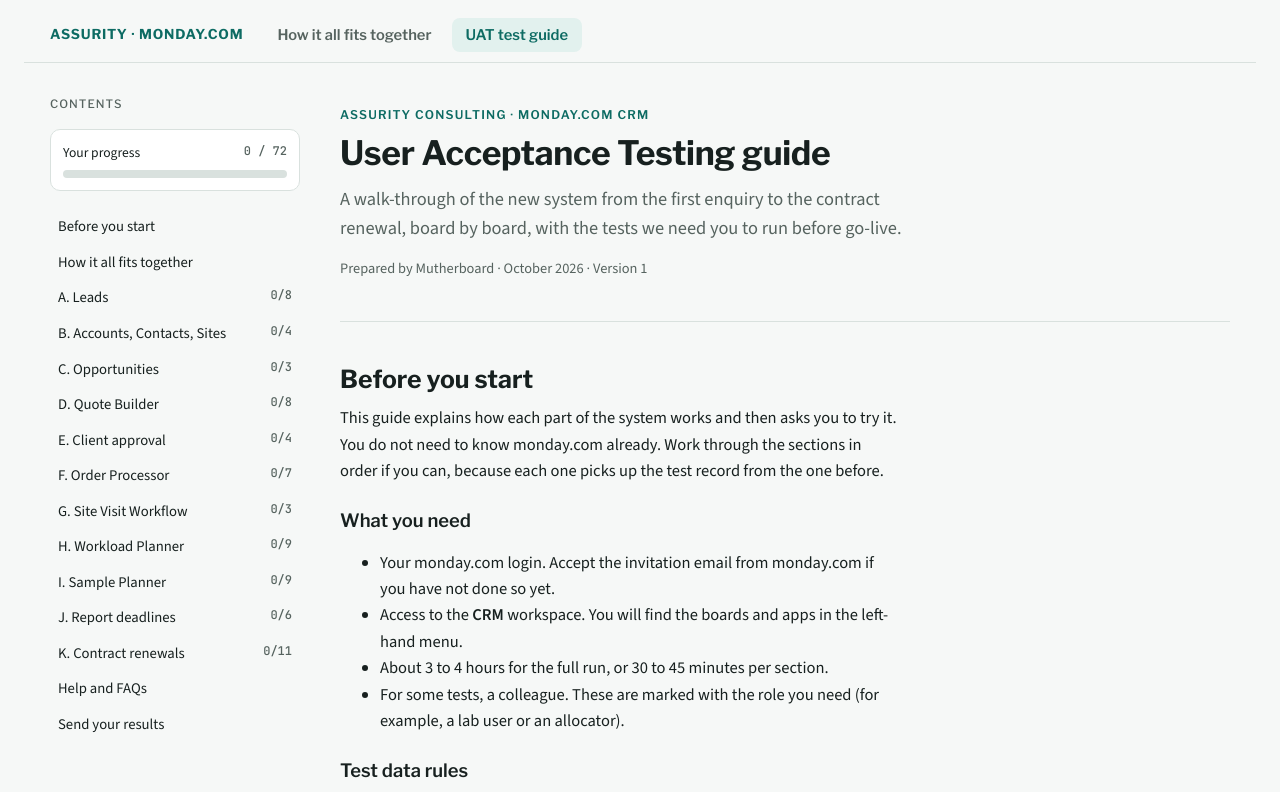
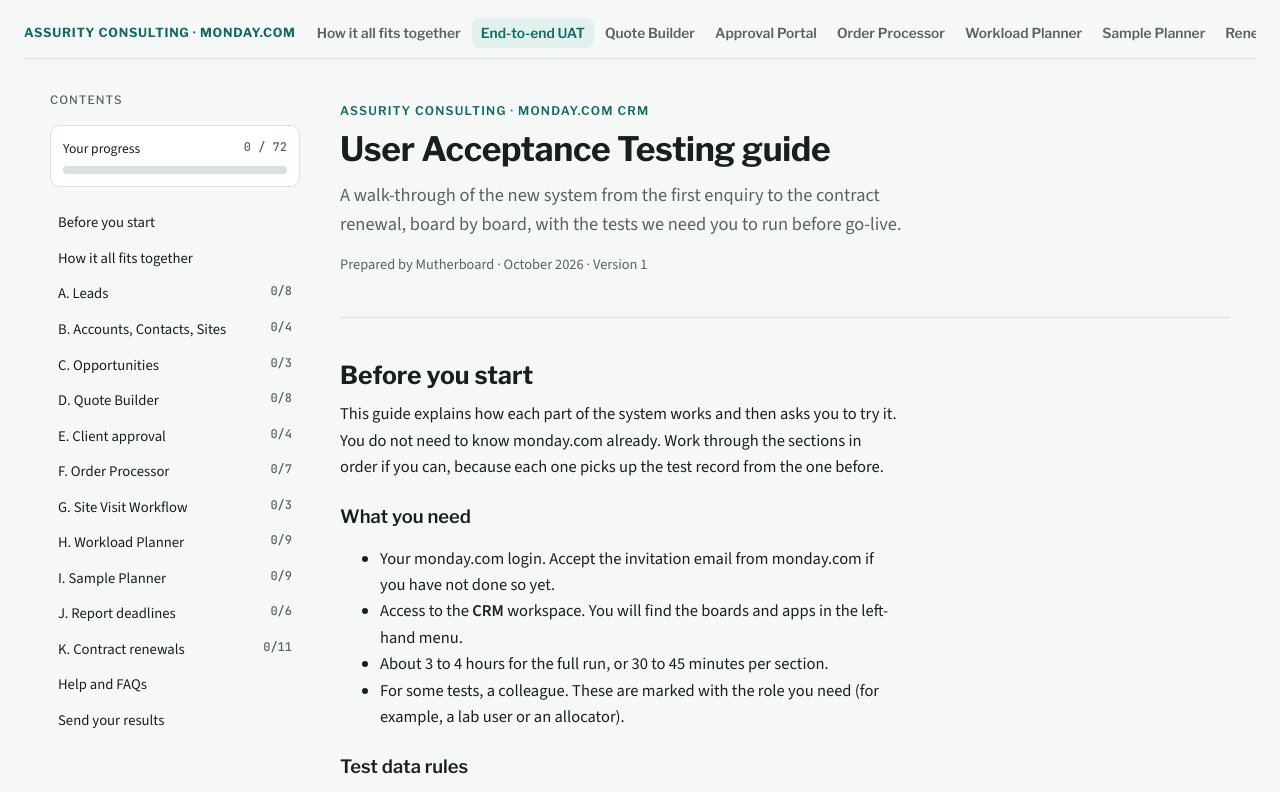
Before and after one commit to natalie955/assurity-uat-guide, a plain HTML site: page index.html in a window 1280 px wide. Shown: the top 792 px of the page. Drawn offline with nearby package versions, Linux system fonts and the light colour scheme.

Commit message:
Update index.html

```diff
--- a/index.html
+++ b/index.html
@@ -116,9 +116,9 @@ dl.faq dd{margin:.2rem 0 0;max-width:68ch}
 <style>
 /* Tab bar shared by both pages */
 .tabs{border-bottom:1px solid var(--line);background:var(--bg)}
-.tabs .in{max-width:1180px;margin:0 auto;display:flex;align-items:center;gap:6px;padding:10px 0;overflow-x:auto}
-.tabs .brand{font-family:var(--display);font-weight:700;letter-spacing:.06em;margin-right:14px;white-space:nowrap;color:var(--accent);font-size:.85rem;text-transform:uppercase}
-.tabs a{padding:8px 14px;border-radius:8px;text-decoration:none;color:var(--muted);font:600 .92rem var(--display);white-space:nowrap}
+.tabs .in{max-width:1240px;margin:0 auto;display:flex;align-items:center;gap:2px;padding:10px 0;overflow-x:auto}
+.tabs .brand{font-family:var(--display);font-weight:700;letter-spacing:.06em;margin-right:10px;white-space:nowrap;color:var(--accent);font-size:.78rem;text-transform:uppercase}
+.tabs a{padding:7px 9px;border-radius:8px;text-decoration:none;color:var(--muted);font:600 .86rem var(--display);white-space:nowrap}
 .tabs a:hover{background:var(--accent-soft)}
 .tabs a[aria-current="page"]{background:var(--accent-soft);color:var(--accent)}
 /* Training page */
@@ -163,7 +163,7 @@ a:hover .d-app{stroke-width:2}
 </style>
 </head>
 <body>
-<nav class="tabs" aria-label="Guides"><div class="in"><span class="brand">Assurity · monday.com</span><a href="training.html">How it all fits together</a><a href="./" aria-current="page">UAT test guide</a></div></nav>
+<nav class="tabs" aria-label="Guides"><div class="in"><span class="brand">Assurity Consulting · monday.com</span><a href="training.html">How it all fits together</a><a href="./" aria-current="page">End-to-end UAT</a><a href="uat-quote-builder.html">Quote Builder</a><a href="uat-approval-portal.html">Approval Portal</a><a href="uat-order-processor.html">Order Processor</a><a href="uat-workload-planner.html">Workload Planner</a><a href="uat-sample-planner.html">Sample Planner</a><a href="uat-renewal-hub.html">Renewal Hub</a></div></nav>
 <div class="wrap">
 <nav class="toc" aria-label="Contents">
   <p class="label">Contents</p>
@@ -781,7 +781,7 @@ a:hover .d-app{stroke-width:2}
     <dt>I can’t allocate in the Workload Planner.</dt>
     <dd>Ask an admin to add you under Admin → Settings → Allocators.</dd>
     <dt>I can’t submit an order in the Order Processor.</dt>
-    <dd>Check the <b>Checks</b> tab. It lists what is missing, usually an invoicing detail on the opportunity or a first visit week on a line. If every check passes, ask an admin to add you to the processing team in Settings.</dd>
+    <dd>Check the <b>Checks</b> panel on the order page. It lists what is missing, usually an invoicing detail on the opportunity or a first visit week on a line. If every check passes, ask an admin to add you to the processing team in Settings.</dd>
     <dt>A reminder or SLA flag didn’t change.</dt>
     <dd>Date-based automations run once each morning. Check the next day, and make sure the item has an Owner or Assigned Consultant to notify.</dd>
     <dt>Where are invoices raised?</dt>
```
